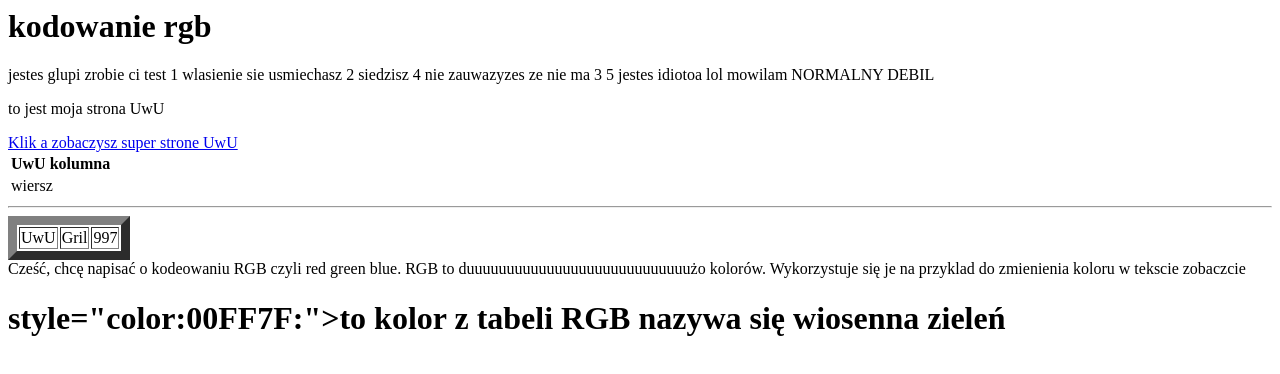
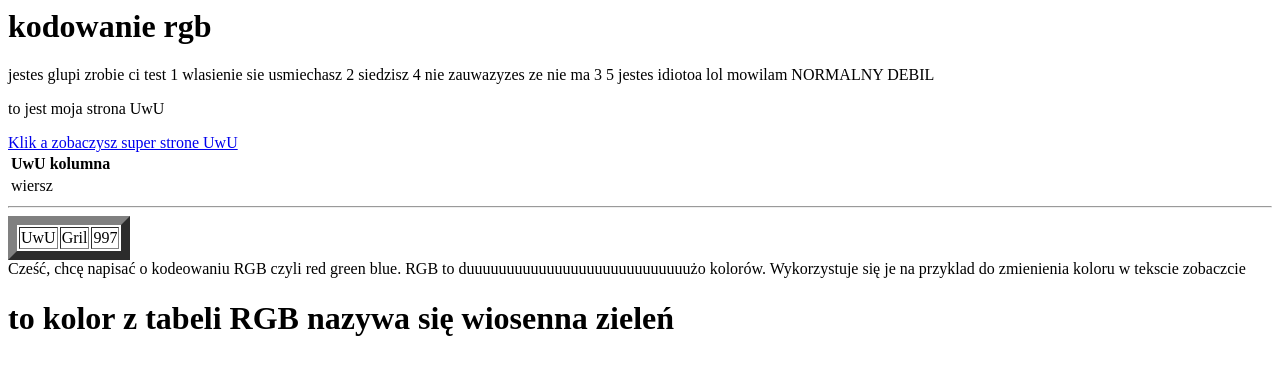
Before and after one commit to UwUgril/uwugril.github.io, a plain HTML site: page index.html in a window 1280 px wide. Drawn offline with Linux system fonts and the light colour scheme.

Commit message:
Update index.html

```diff
--- a/index.html
+++ b/index.html
@@ -28,4 +28,4 @@ jestes glupi zrobie ci test        1 wlasienie sie usmiechasz 2 siedzisz  4 nie
 </tr>
 </table>
 Cześć, chcę napisać o kodeowaniu RGB czyli red green blue.  RGB to duuuuuuuuuuuuuuuuuuuuuuuuuuuużo kolorów. Wykorzystuje się je na przyklad do zmienienia koloru w tekscie
-  zobaczcie  <h1>style="color:00FF7F:">to kolor z tabeli RGB nazywa się wiosenna zieleń<h1/>
+  zobaczcie  <h1 style="color:00FF7F:">to kolor z tabeli RGB nazywa się wiosenna zieleń<h1/>
```
